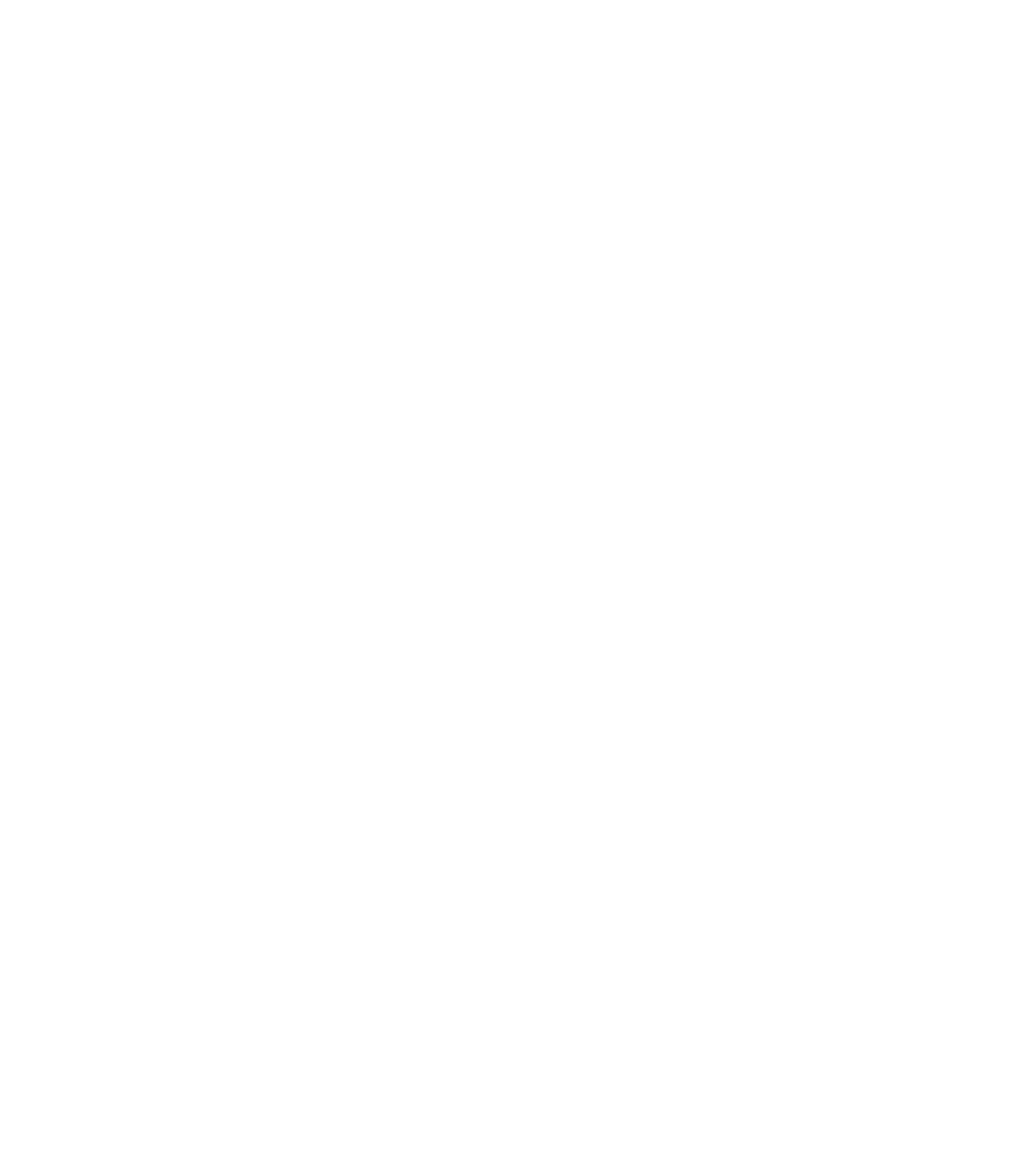
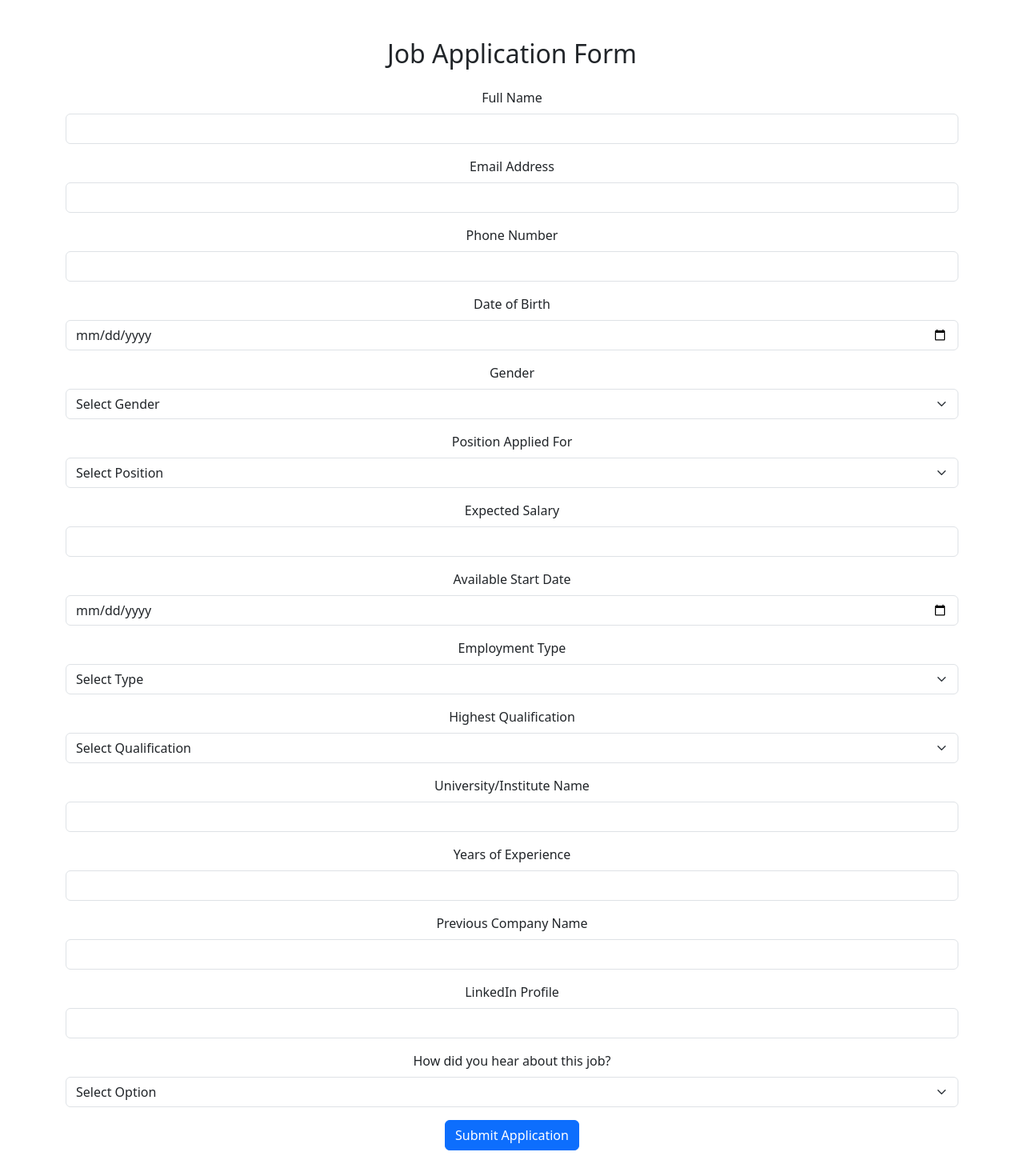
Before and after one commit to MuhammadIbrahimbaig/Data, a React (Create React App) app: page /Jobapp in a window 1280 px wide. Before the commit this address had no page. Shown: the top 1470 px of the page at 80% size. Before the commit the page ends 800 px from the top, so only its background shows below. Built offline with nearby package versions, Linux system fonts and the light colour scheme.

Commit message:
MockAPijob

```diff
--- a/package.json
+++ b/package.json
@@ -13,7 +13,7 @@
     "react": "^19.1.0",
     "react-dom": "^19.1.0",
     "react-router-dom": "^7.6.2",
-    "react-scripts": "5.0.1",
+      "react-scripts": "^5.0.1",
     "web-vitals": "^2.1.4"
   },
   "scripts": {
--- a/src/App.js
+++ b/src/App.js
@@ -4,6 +4,7 @@
 import 'bootstrap/dist/js/bootstrap.min.js';
 import { BrowserRouter, Route, Routes } from 'react-router-dom';
 import Signup from './components/Registration';
+import Jobapplication from './components/Jobform';
 
 function App() {
   return (
@@ -11,6 +12,8 @@
       <BrowserRouter>
         <Routes>
           <Route path='/' element={<Signup />} />
+          <Route path='/Jobapp' element={<Jobapplication />} />
+
         </Routes>
       </BrowserRouter>
     </div>
--- /dev/null
+++ b/src/components/Jobform.jsx
@@ -0,0 +1,166 @@
+import axios from "axios";
+import { useState } from "react"
+
+export default function Jobapplication() {
+    let [name, setUname] = useState("");
+    let [email, setUemail] = useState("");
+    let [phone, setPhone] = useState("");
+    let [dob, setDob] = useState("");
+    let [gender, setgender] = useState("");
+    let [position, setPosition] = useState("");
+    const [expectedSalary, setExpectedSalary] = useState("");
+    const [startDate, setStartDate] = useState("");
+    const [employmentType, setEmploymentType] = useState("");
+    const [qualification, setQualification] = useState("");
+    const [universityName, setUniversityName] = useState("");
+    const [experienceYears, setExperienceYears] = useState("");
+    const [previousCompany, setPreviousCompany] = useState("");
+    const [linkedinProfile, setLinkedinProfile] = useState("");
+    const [jobSource, setJobSource] = useState("");
+    // FETCH API MOCK
+    function save_data() {
+        try {
+            let url = "https://685b848289952852c2d9d00d.mockapi.io/users/Candidates";
+            axios.post(url, {
+                name: name,
+                email: email,
+                phone: phone,
+                dob: dob,
+                gender: gender,
+                position: position,
+                expectedSalary: expectedSalary,
+                startDate: startDate,
+                employmentType: employmentType,
+                qualification: qualification,
+                universityName: universityName,
+                experienceYears: experienceYears,
+                previousCompany: previousCompany,
+                linkedinProfile: linkedinProfile,
+                jobSource: jobSource
+
+            }).then(() => {
+                alert("Data is Save")
+
+            })
+        } catch (error) {
+            console.log(error.message);
+        }
+    }
+
+
+
+
+    return (
+        <div>
+            <div class="container my-5">
+                <h2 class="mb-4">Job Application Form</h2>
+                <form>
+                    <div class="mb-3">
+                        <label class="form-label">Full Name</label>
+                        <input type="text" class="form-control" name="fullName" value={name} onChange={(a) => setUname(a.target.value)} />
+                    </div>
+
+                    <div class="mb-3">
+                        <label class="form-label">Email Address</label>
+                        <input type="email" class="form-control" name="email" value={email} onChange={(a) => setUemail(a.target.value)} />
+                    </div>
+
+                    <div class="mb-3">
+                        <label class="form-label">Phone Number</label>
+                        <input type="number" class="form-control" name="phone" value={phone} onChange={(a) => setPhone(a.target.value)} />
+                    </div>
+
+                    <div class="mb-3">
+                        <label class="form-label">Date of Birth</label>
+                        <input type="date" class="form-control" name="dob" value={dob} onChange={(a) => setDob(a.target.value)} />
+                    </div>
+
+                    <div class="mb-3">
+                        <label class="form-label">Gender</label>
+                        <select class="form-select" name="gender" onChange={(a) => setgender(a.target.value)} >
+                            <option value="">Select Gender</option>
+                            <option>Male</option>
+                            <option>Female</option>
+                            <option>Other</option>
+                        </select>
+                    </div>
+
+                    <div class="mb-3">
+                        <label class="form-label">Position Applied For</label>
+                        <select class="form-select" name="position" onChange={(a) => setPosition}>
+                            <option value="">Select Position</option>
+                            <option>Software Engineer</option>
+                            <option>Designer</option>
+                            <option>Manager</option>
+                            <option>Other</option>
+                        </select>
+                    </div>
+
+                    <div class="mb-3">
+                        <label class="form-label">Expected Salary</label>
+                        <input type="number" class="form-control" name="expectedSalary" value={expectedSalary} onChange={(a) => setExpectedSalary(a.target.value)} />
+                    </div>
+
+                    <div class="mb-3">
+                        <label class="form-label">Available Start Date</label>
+                        <input type="date" class="form-control" name="startDate" value={setStartDate} onChange={(a) => setStartDate(a.target.value)} />
+                    </div>
+
+                    <div class="mb-3">
+                        <label class="form-label">Employment Type</label>
+                        <select class="form-select" name="employmentType" onChange={(a) => setEmploymentType(a.target.value)} >
+                            <option value="">Select Type</option>
+                            <option>Full-time</option>
+                            <option>Part-time</option>
+                            <option>Internship</option>
+                        </select>
+                    </div>
+
+                    <div class="mb-3">
+                        <label class="form-label">Highest Qualification</label>
+                        <select class="form-select" name="qualification" onChange={(a) => setQualification(a.target.value)}>
+                            <option value="">Select Qualification</option>
+                            <option>High School</option>
+                            <option>Bachelor's</option>
+                            <option>Master's</option>
+                            <option>PhD</option>
+                        </select>
+                    </div>
+
+                    <div class="mb-3">
+                        <label class="form-label">University/Institute Name</label>
+                        <input type="text" class="form-control" name="university" value={universityName} onChange={(a) => setUniversityName(a.target.value)} />
+                    </div>
+
+                    <div class="mb-3">
+                        <label class="form-label">Years of Experience</label>
+                        <input type="number" class="form-control" name="experience" value={experienceYears} onChange={(a) => setExperienceYears(a.target.value)} />
+                    </div>
+
+                    <div class="mb-3">
+                        <label class="form-label">Previous Company Name</label>
+                        <input type="text" class="form-control" name="previousCompany" value={previousCompany} onChange={(a) => setPreviousCompany(a.target.value)} />
+                    </div>
+
+                    <div class="mb-3">
+                        <label class="form-label">LinkedIn Profile</label>
+                        <input type="url" class="form-control" name="linkedin" value={linkedinProfile} onChange={(a) => setLinkedinProfile(a.target.value)} />
+                    </div>
+
+                    <div class="mb-3">
+                        <label class="form-label">How did you hear about this job?</label>
+                        <select class="form-select" name="jobSource" onChange={(a) => setJobSource(a.target.value)}>
+                            <option value="">Select Option</option>
+                            <option>LinkedIn</option>
+                            <option>Company Website</option>
+                            <option>Referral</option>
+                            <option>Other</option>
+                        </select>
+                    </div>
+
+                    <button type="submit" onClick={save_data} class="btn btn-primary">Submit Application</button>
+                </form>
+            </div>
+        </div>
+    )
+}
```
Also changed, not shown: src/components/Registration.jsx (line endings or trailing spaces), 1 other file (tests, documents, lock files or other folders).
